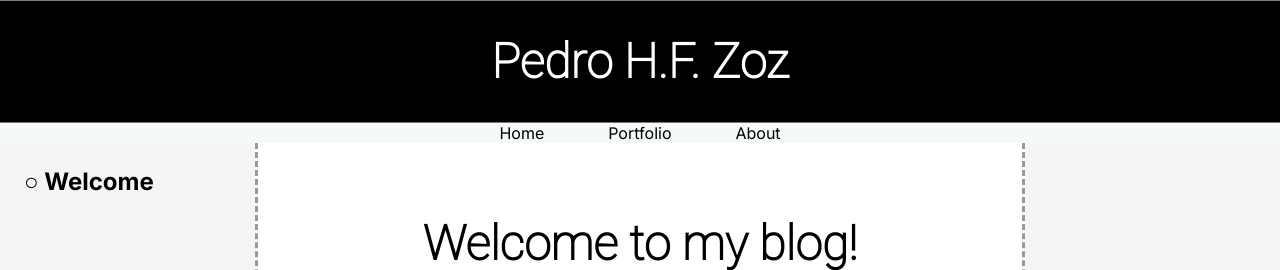
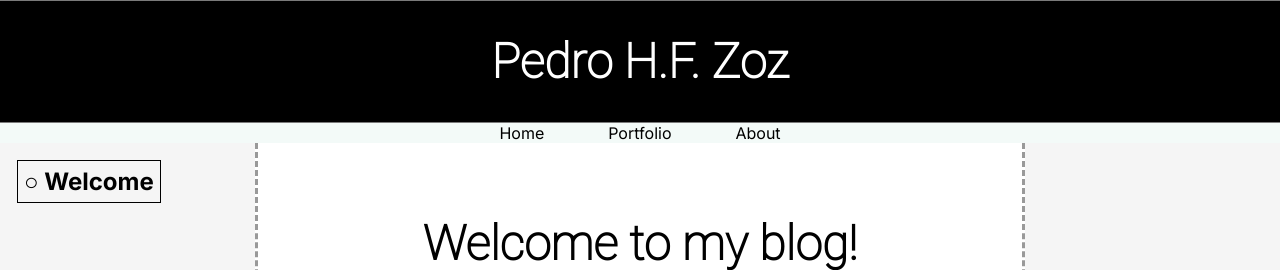
Before and after one commit to Pfzoz/z-portfolio, a Next.js app: page / in a window 1280 px wide. Shown: the top 270 px of the page. Built offline with nearby package versions, Linux system fonts and the light colour scheme.

Commit message:
indexes-select

```diff
--- a/components/home/index/IndexRow.tsx
+++ b/components/home/index/IndexRow.tsx
@@ -2,25 +2,17 @@
 
 import { useState } from "react";
 import styles from "./index.module.css";
+import Indexes from "./indexes/Indexes";
 
 export default function IndexRow() {
   const [open, setOpen] = useState(false);
-
   return (
     <>
       <div
         id="indexRow"
         className={`${styles.default} ${open ? styles.open : ""}`}
       >
-        <h3 className={styles.index}
-          onClick={() =>
-            document
-              .getElementById("welcomeTitle")
-              ?.scrollIntoView({ behavior: "smooth", block: "nearest" } )
-          }
-        >
-          ○ Welcome
-        </h3>
+        <Indexes/>
       </div>
       <button className={styles.openButton} onClick={() => setOpen(!open)} />
     </>
--- a/components/home/index/index.module.css
+++ b/components/home/index/index.module.css
@@ -11,12 +11,6 @@
     width: 8vw;
     height: 8vw;
     border-radius: 15px;
-}
-
-.index {
-    margin-left: 1em;
-    font-size: 1.5em;
-    cursor: pointer;
 }
 
 @media only screen and (max-width: 768px) {
--- /dev/null
+++ b/components/home/index/indexes/Indexes.tsx
@@ -0,0 +1,59 @@
+"use client";
+
+import { useEffect } from "react";
+import styles from "./indexes.module.css";
+
+function isInViewport(element: HTMLElement) {
+  const rect = element.getBoundingClientRect();
+  return (
+    rect.top >= 0 &&
+    rect.left >= 0 &&
+    rect.bottom <=
+      (window.innerHeight || document.documentElement.clientHeight) &&
+    rect.right <= (window.innerWidth || document.documentElement.clientWidth)
+  );
+}
+
+function manageIndexes() {
+  const sections = {
+    welcomeTitle: "welcomeIndex",
+  };
+  let selected = false;
+  for (const [key, value] of Object.entries(sections)) {
+    const section = document.getElementById(key);
+    const index = document.getElementById(value);
+    if (!selected && section && isInViewport(section)) {
+      index?.classList.add(styles.currentIndex);
+      selected = true;
+    } else {
+      index?.classList.remove(styles.currentIndex);
+    }
+  }
+}
+
+function indexOnClick(section: string) {
+  manageIndexes();
+  document
+    .getElementById(section)
+    ?.scrollIntoView({ behavior: "smooth", block: "nearest" });
+}
+
+export default function Indexes() {
+  useEffect(() => {
+    manageIndexes();
+    document.body.addEventListener("scroll", () => {
+      manageIndexes();
+    });
+  }, []);
+  return (
+    <div className={styles.default}>
+      <h3
+        id="welcomeIndex"
+        className={styles.index}
+        onClick={() => indexOnClick("welcomeSection")}
+      >
+        ○ Welcome
+      </h3>
+    </div>
+  );
+}
--- /dev/null
+++ b/components/home/index/indexes/indexes.module.css
@@ -0,0 +1,23 @@
+.default {
+    position: fixed;
+}
+
+.index {
+  margin-left: 1em;
+  font-size: 1.5em;
+  cursor: pointer;
+  width: fit-content;
+}
+
+.index:hover {
+    color: rgba(0, 0, 0, 0.665);
+}
+
+.index:active {
+    color: black;
+}
+
+.currentIndex {
+  outline: 1px solid black;
+  outline-offset: 6px;
+}
--- a/components/home/middle-row/welcome-section/WelcomeSection.tsx
+++ b/components/home/middle-row/welcome-section/WelcomeSection.tsx
@@ -2,10 +2,14 @@ import styles from "./welcome-section.module.css";
 import contents from "./contents";
 export default function WelcomeSection() {
   return (
-    <section className={styles.default}>
+    <section id="welcomeSection" className={styles.default}>
       <h2 id="welcomeTitle">Welcome to my blog!</h2>
-      <p className={styles.paragraphText}>{contents.welcomeSection.description}</p>
-      <p className={styles.paragraphText}>Sorry but this site is under construction at the moment :/</p>
+      <p className={styles.paragraphText}>
+        {contents.welcomeSection.description}
+      </p>
+      <p className={styles.paragraphText}>
+        Sorry but this site is under construction at the moment :/
+      </p>
     </section>
   );
 }
```
Also changed, not shown: components/home/middle-row/MiddleRow.tsx (+6 -4 lines).
